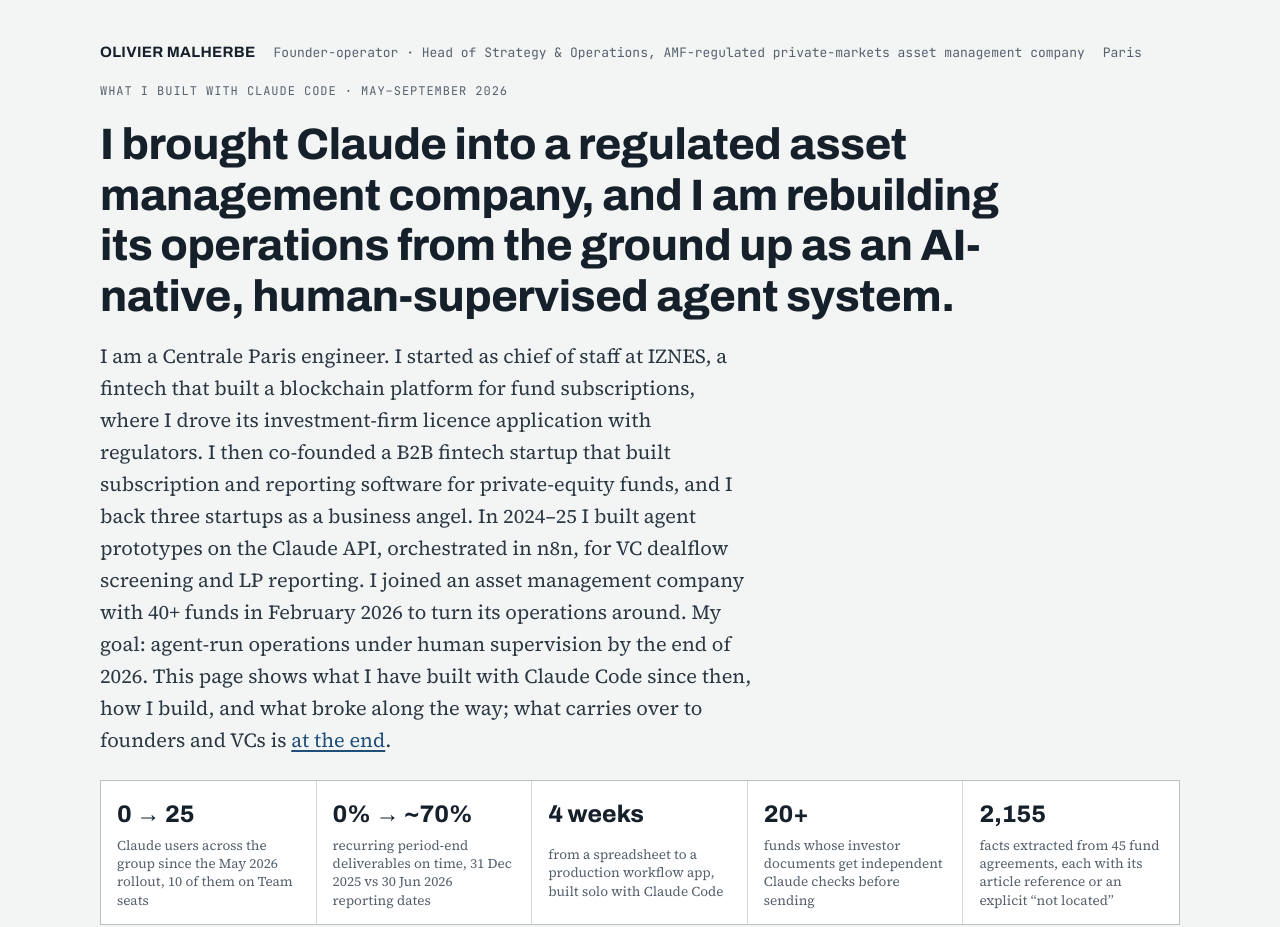
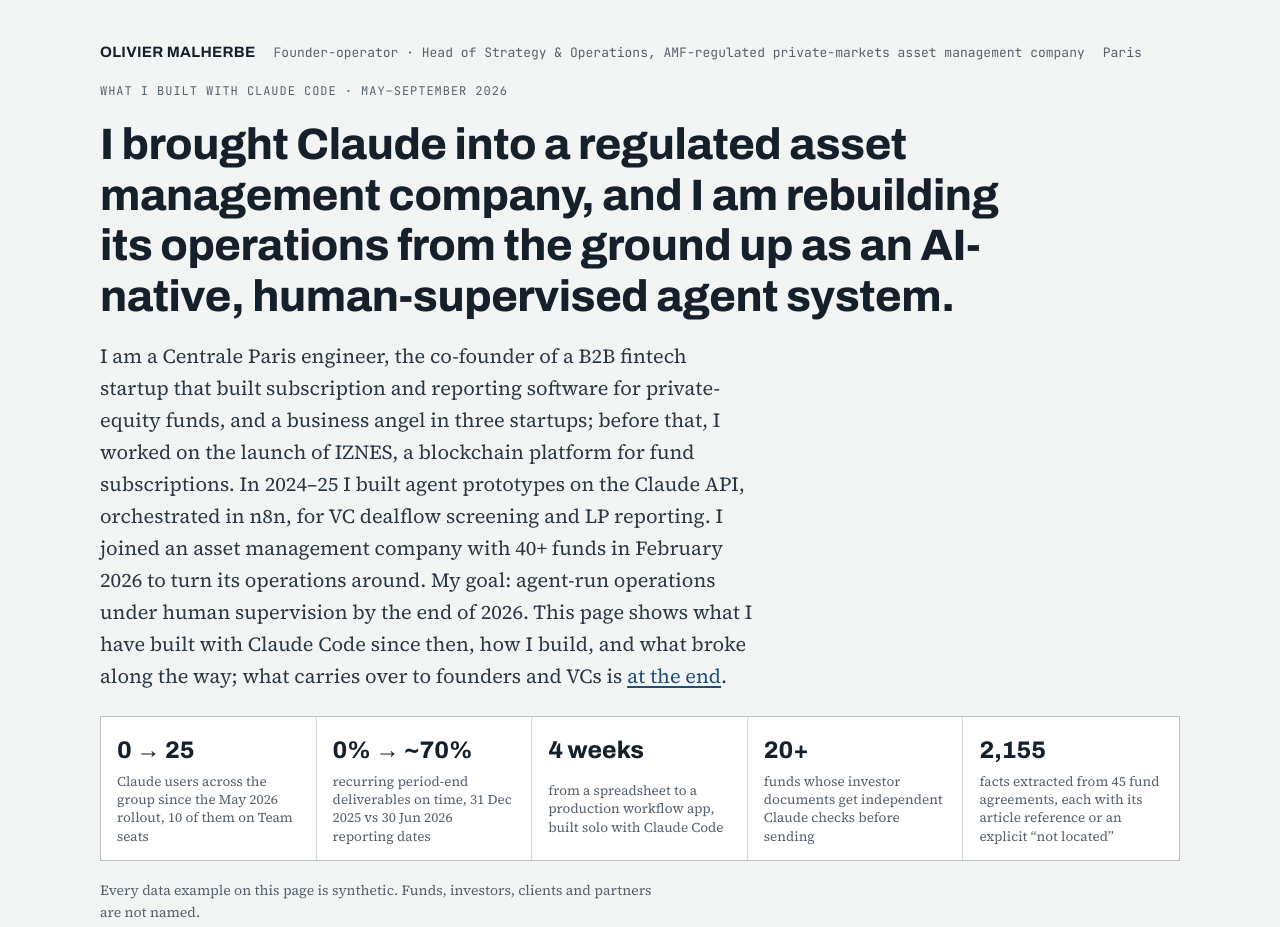
Before and after one commit to malherbeo/claude-code-work, a plain HTML site: page index.html in a window 1280 px wide. Shown: the top 927 px of the page. Drawn offline with Linux system fonts and the light colour scheme.

Commit message:
Restore introduction, add IZNES blockchain mention

```diff
--- a/index.html
+++ b/index.html
@@ -167,7 +167,7 @@
   <div class="who"><strong>OLIVIER MALHERBE</strong><span>Founder-operator · Head of Strategy &amp; Operations, AMF-regulated private-markets asset management company</span><span>Paris</span></div>
   <p class="label">What I built with Claude Code · May–September 2026</p>
   <h1>I brought Claude into a regulated asset management company, and I am rebuilding its operations from the ground up as an AI-native, human-supervised agent system.</h1>
-  <p class="lede">I am a Centrale Paris engineer. I started as chief of staff at IZNES, a fintech that built a blockchain platform for fund subscriptions, where I drove its investment-firm licence application with regulators. I then co-founded a B2B fintech startup that built subscription and reporting software for private-equity funds, and I back three startups as a business angel. In 2024–25 I built agent prototypes on the Claude API, orchestrated in n8n, for VC dealflow screening and LP reporting. I joined an asset management company with 40+ funds in February 2026 to turn its operations around. My goal: agent-run operations under human supervision by the end of 2026. This page shows what I have built with Claude Code since then, how I build, and what broke along the way; what carries over to founders and VCs is <a href="#founders">at the end</a>.</p>
+  <p class="lede">I am a Centrale Paris engineer, the co-founder of a B2B fintech startup that built subscription and reporting software for private-equity funds, and a business angel in three startups; before that, I worked on the launch of IZNES, a blockchain platform for fund subscriptions. In 2024–25 I built agent prototypes on the Claude API, orchestrated in n8n, for VC dealflow screening and LP reporting. I joined an asset management company with 40+ funds in February 2026 to turn its operations around. My goal: agent-run operations under human supervision by the end of 2026. This page shows what I have built with Claude Code since then, how I build, and what broke along the way; what carries over to founders and VCs is <a href="#founders">at the end</a>.</p>
   <div class="ledger" role="list">
     <div role="listitem"><span class="v">0 → 25</span><span class="k">Claude users across the group since the May 2026 rollout, 10 of them on Team seats</span></div>
     <div role="listitem"><span class="v">0% → ~70%</span><span class="k">recurring period-end deliverables on time, 31 Dec 2025 vs 30 Jun 2026 reporting dates</span></div>
```
